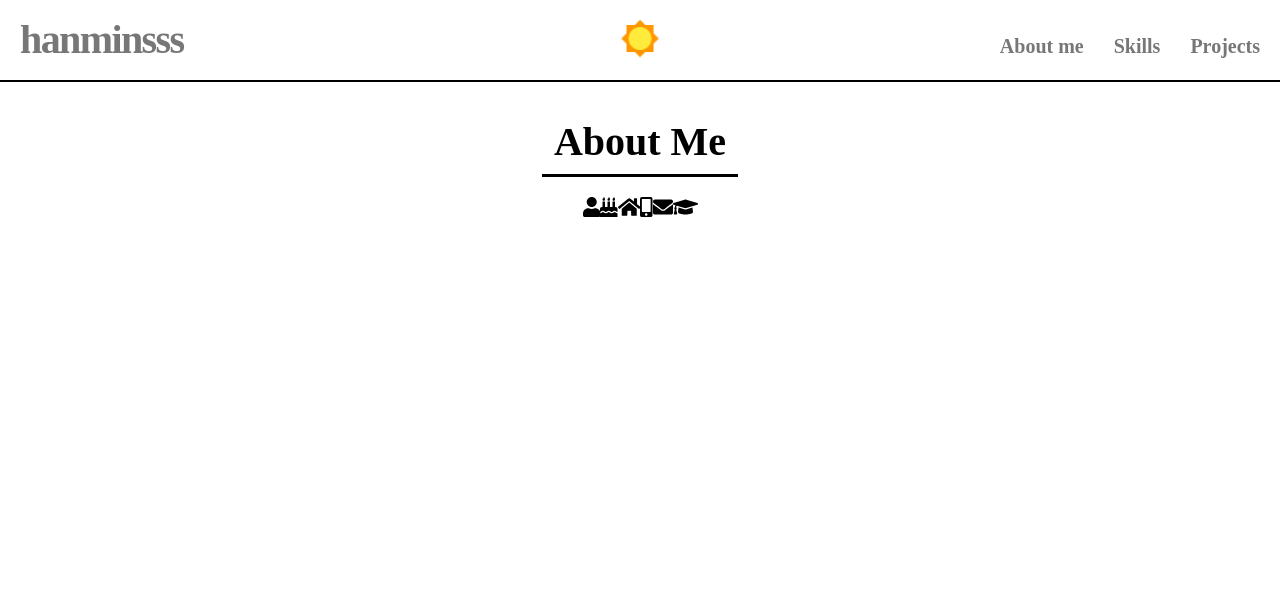
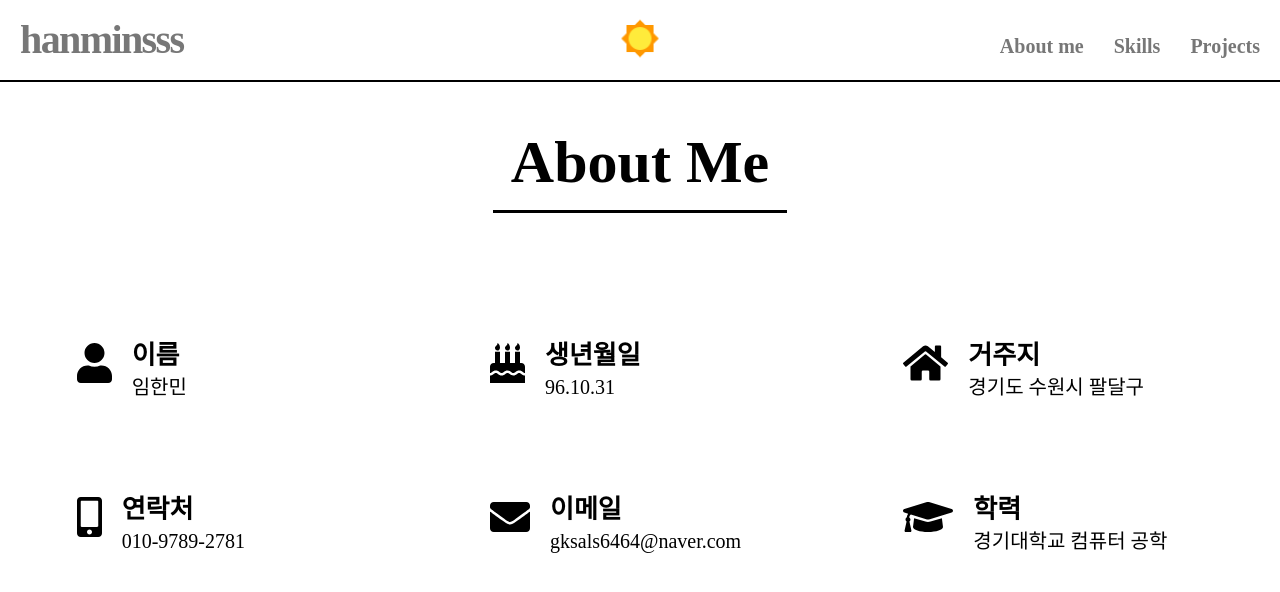
Before and after one commit to hanminss/portfolio, a Next.js app: page / in a window 1280 px wide. Both pictures are taken after a click on the link "About me". Shown: the top 592 px of the page. Built offline with nearby package versions, Linux system fonts and the light colour scheme.

Commit message:
💄  aboutme페이지 디자인

```diff
--- a/src/components/AboutMe.tsx
+++ b/src/components/AboutMe.tsx
@@ -16,13 +16,79 @@ export const AboutMe = ({ dark }: ThemaProps) => {
   return (
     <section className={styles.aboutMe}>
       <h1 className={styles.aboutMeTitle}>About Me</h1>
-      <div>
-        <FontAwesomeIcon icon={faUser} />
-        <FontAwesomeIcon icon={faBirthdayCake} />
+      <div className={styles.infoCards}>
+        <div className={styles.infoCard}>
+          <FontAwesomeIcon
+            className={styles.awesomIcon}
+            icon={faUser}
+            size="2x"
+          />
+          <div>
+            <p className={styles.cardTitle}>이름</p>
+            <p>임한민</p>
+          </div>
+        </div>
+        <div className={styles.infoCard}>
+          <FontAwesomeIcon
+            className={styles.awesomIcon}
+            icon={faBirthdayCake}
+            size="2x"
+          />
+          <div>
+            <p className={styles.cardTitle}>생년월일</p>
+            <p>96.10.31</p>
+          </div>
+        </div>
+        <div className={styles.infoCard}>
+          <FontAwesomeIcon
+            className={styles.awesomIcon}
+            icon={faHome}
+            size="2x"
+          />
+          <div>
+            <p className={styles.cardTitle}>거주지</p>
+            <p>경기도 수원시 팔달구</p>
+          </div>
+        </div>
+        <div className={styles.infoCard}>
+          <FontAwesomeIcon
+            className={styles.awesomIcon}
+            icon={faMobileAlt}
+            size="2x"
+          />
+          <div>
+            <p className={styles.cardTitle}>연락처</p>
+            <p>010-9789-2781</p>
+          </div>
+        </div>
+        <div className={styles.infoCard}>
+          <FontAwesomeIcon
+            className={styles.awesomIcon}
+            icon={faEnvelope}
+            size="2x"
+          />
+          <div>
+            <p className={styles.cardTitle}>이메일</p>
+            <p>gksals6464@naver.com</p>
+          </div>
+        </div>
+        <div className={styles.infoCard}>
+          <FontAwesomeIcon
+            className={styles.awesomIcon}
+            icon={faGraduationCap}
+            size="2x"
+          />
+          <div>
+            <p className={styles.cardTitle}>학력</p>
+            <p>경기대학교 컴퓨터 공학</p>
+          </div>
+        </div>
+
+        {/* <FontAwesomeIcon icon={faBirthdayCake} />
         <FontAwesomeIcon icon={faHome} />
         <FontAwesomeIcon icon={faMobileAlt} />
         <FontAwesomeIcon icon={faEnvelope} />
-        <FontAwesomeIcon icon={faGraduationCap} />
+        <FontAwesomeIcon icon={faGraduationCap} /> */}
       </div>
     </section>
   );
--- a/src/styles/HD.module.css
+++ b/src/styles/HD.module.css
@@ -208,9 +208,35 @@
 
 .aboutMeTitle {
   display: inline-block;
-  font-size: 2em;
-  font-weight: 700;
+  font-size: 3em;
+  font-weight: 900;
   margin: 0.5em 0;
   padding: 0 0.3em 0.3em 0.3em;
   border-bottom: 3px solid #fff;
 }
+
+.infoCards {
+  margin-top: 5em;
+  display: grid;
+  grid-template-columns: 1fr 1fr 1fr;
+  row-gap: 5em;
+  justify-items: center;
+  justify-content: center;
+}
+
+.infoCard {
+  min-width: 300px;
+  display: flex;
+  text-align: start;
+  gap: 1em;
+}
+
+.awesomIcon {
+  display: inline-block;
+}
+
+.cardTitle {
+  font-size: 1.3em;
+  font-weight: 600;
+  margin-bottom: 0.3em;
+}
--- a/src/styles/HL.module.css
+++ b/src/styles/HL.module.css
@@ -210,9 +210,35 @@
 
 .aboutMeTitle {
   display: inline-block;
-  font-size: 2em;
-  font-weight: 700;
+  font-size: 3em;
+  font-weight: 900;
   margin: 0.5em 0;
   padding: 0 0.3em 0.3em 0.3em;
   border-bottom: 3px solid #000;
 }
+
+.infoCards {
+  margin-top: 5em;
+  display: grid;
+  grid-template-columns: 1fr 1fr 1fr;
+  row-gap: 5em;
+  justify-items: center;
+  justify-content: center;
+}
+
+.infoCard {
+  min-width: 300px;
+  display: flex;
+  text-align: start;
+  gap: 1em;
+}
+
+.awesomIcon {
+  display: inline-block;
+}
+
+.cardTitle {
+  font-size: 1.3em;
+  font-weight: 600;
+  margin-bottom: 0.3em;
+}
```
